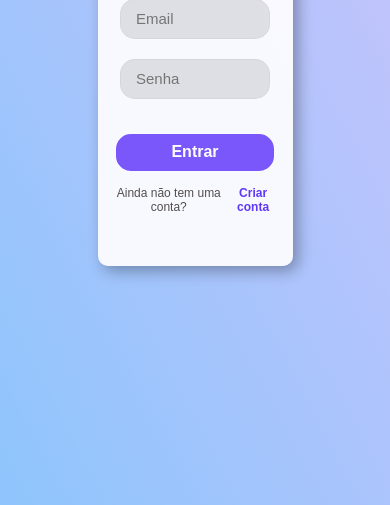
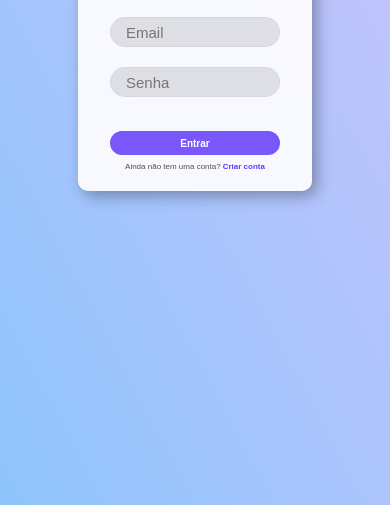
Before and after one commit to amandamendesatt/login-menu, a plain HTML site: page index.html in a window 390 px wide. Shown: the part 339-844 px from the top of the page. Drawn offline with Linux system fonts and the light colour scheme.

Commit message:
alterações responsividade

```diff
--- a/media.css
+++ b/media.css
@@ -55,8 +55,8 @@ justify-content: center;
 #btn input {
 display: flex;
 justify-content: center;
-width: 95%;
-height: 40px;
+width: 85%;
+height: 60px;
 align-items: center;
 margin-top: 5px;
 margin-bottom: 15px;
@@ -79,5 +79,45 @@ display: none;
 .formulario{
 border-radius: 10px;
 width: 50%;
+height: 400px;
+}
+.caixa-texto input {
+width: 85%;
 }
 }
+
+@media screen and (max-width:580px){
+.formulario{
+width: 60%;
+height: 300px;
+}
+form {
+height: 280px;
+}
+.titulo-login{
+margin-bottom: 5px;
+}
+
+form>h1{
+font-size: 1px;
+}
+.caixa-texto{
+height: 200px;
+}
+.caixa-texto input {
+height: 30px;
+margin-bottom: 15px ;
+}
+#btn{
+height: 50px;
+margin-bottom: 5px;
+}
+#btn input {
+margin-bottom: 5px;
+font-size: 10px;
+}
+p {
+font-size: 8px;
+margin-top: 2px;
+}
+}
--- a/style.css
+++ b/style.css
@@ -35,8 +35,8 @@ margin: 20px;
 }
 
 a{
-    color: white;
-    text-decoration: none;
+color: white;
+text-decoration: none;
 }
 
 a:hover{
@@ -152,7 +152,7 @@ cursor: pointer;
 display: flex;
 justify-content: center;
 width: 95%;
-height: 50px;
+height: 40px;
 align-items: center;
 background: #7a57fa;
 color: white;
```
